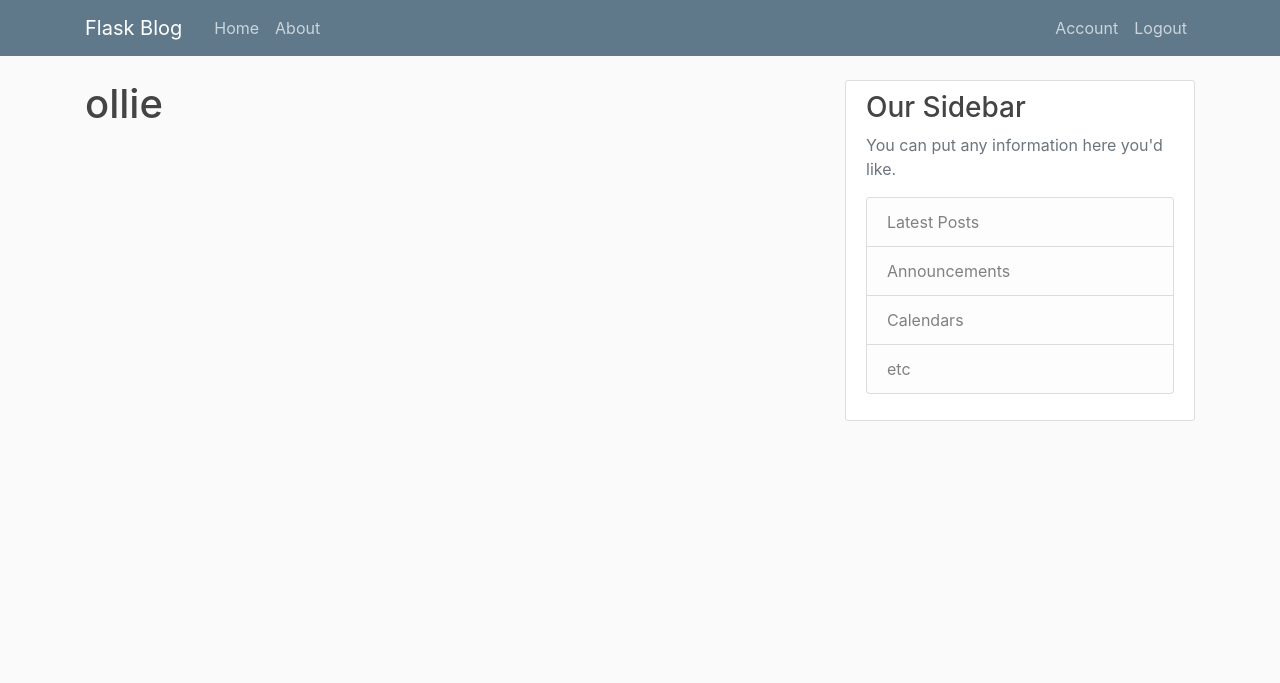
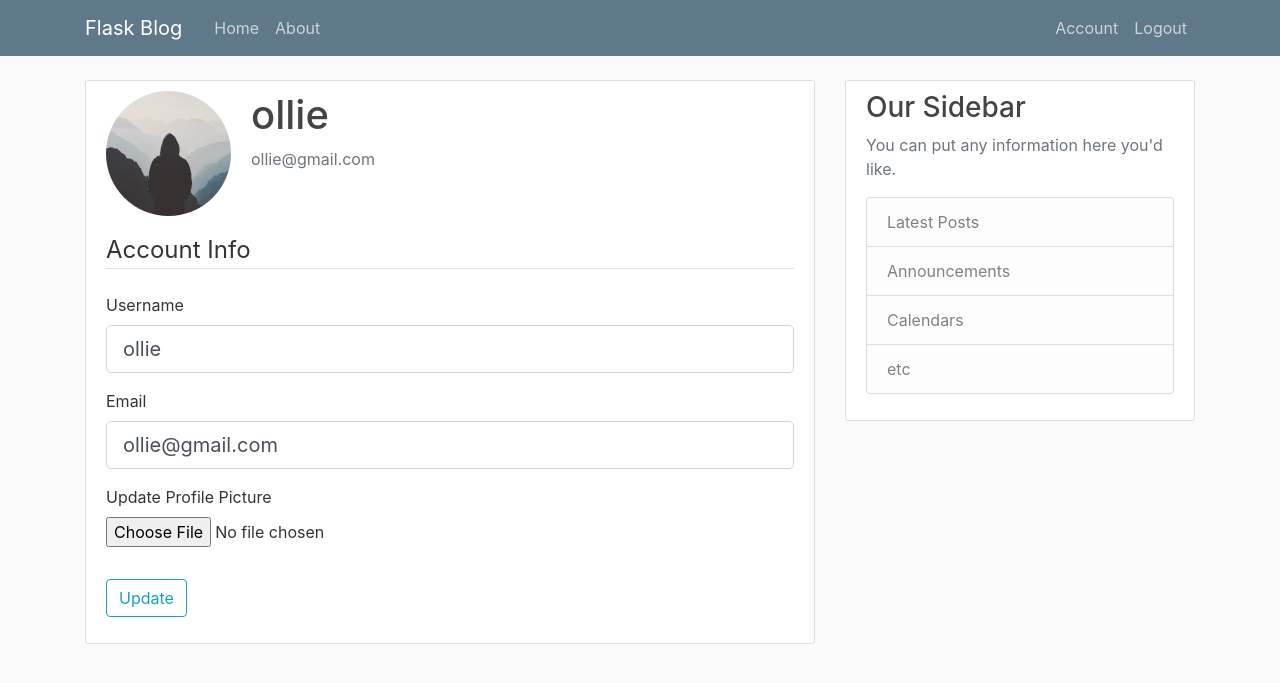
Before and after one commit to OlliePage/flask_blog, a Flask app: page /account in a window 1280 px wide. Shown: the top 683 px of the page. Run offline with Flask 2, Linux system fonts and the light colour scheme; a user stored in the database is signed in; some libraries are stand-ins or nearby versions.

Commit message:
update profile pic

```diff
--- a/blog/forms.py
+++ b/blog/forms.py
@@ -1,4 +1,6 @@
 from flask_wtf import FlaskForm
+from flask_wtf.file import FileField, FileAllowed
+from flask_login import current_user
 from wtforms import StringField, PasswordField, SubmitField, BooleanField
 from wtforms.validators import DataRequired, Length, Email, EqualTo, ValidationError
 from blog.models import User
@@ -25,9 +27,34 @@ class RegistrationForm(FlaskForm):
         if user:
             raise ValidationError('Email has been used to register previously.')
 
+
 class LoginForm(FlaskForm):
     email = StringField('Email', validators=[DataRequired(),
                                              Email()])
     password = PasswordField('Password', validators=[DataRequired()])
     remember = BooleanField('Remember Me')
     submit = SubmitField('Login')
+
+
+class UpdateAccountForm(FlaskForm):
+    username = StringField('Username',
+                           validators=[DataRequired(),
+                                       Length(min=2, max=20)])
+    email = StringField('Email',
+                        validators=[DataRequired(), Email()])
+    submit = SubmitField('Update')
+
+    picture = FileField('Update Profile Picture',
+                        validators=[FileAllowed(['jpg', 'png'])])
+
+    def validate_username(self, username):
+        if username.data != current_user.username:
+            user = User.query.filter_by(username=username.data).first()
+            if user:
+                raise ValidationError('Username is not available.')
+
+    def validate_email(self, email):
+        if email.data != current_user.email:
+            user = User.query.filter_by(email=email.data).first()
+            if user:
+                raise ValidationError('Email has been used to register previously.')
--- a/blog/routes.py
+++ b/blog/routes.py
@@ -1,9 +1,11 @@
 from flask import render_template, url_for, flash, redirect, request
-from blog.forms import RegistrationForm, LoginForm
+from blog.forms import RegistrationForm, LoginForm, UpdateAccountForm
 from blog import app, db, bcrypt
+from PIL import Image
 from blog.models import User, Post
 from flask_login import login_user, current_user, logout_user, login_required
-
+import secrets
+import os
 
 posts = [
     {
@@ -70,7 +72,39 @@ def logout():
     return redirect((url_for('home')))
 
 
-@app.route('/account')
+def save_picture(form_picture):
+    random_hex = secrets.token_hex(8)
+    _, file_extension = os.path.splitext(form_picture.filename)
+    picture_filename = random_hex + file_extension
+    picture_path = os.path.join(app.root_path, 'static/profile_pics', picture_filename)
+
+    # resize image before saving
+    output_size = (125,125)
+    image = Image.open(form_picture)
+    image.thumbnail(output_size)
+    image.save(picture_path)
+
+    return picture_filename
+
+
+@app.route('/account', methods=['GET', 'POST'])
 @login_required
 def account():
-    return render_template('account.html', title='Account')
+    form = UpdateAccountForm()
+    if form.validate_on_submit():
+        if form.picture.data:
+            picture_file = save_picture(form.picture.data)
+            current_user.image_file = picture_file
+        current_user.username = form.username.data
+        current_user.email = form.email.data
+        db.session.commit()
+        flash('Your account has been updated', 'success')
+        return redirect(url_for('account'))
+    elif request.method == 'GET':
+        form.username.data = current_user.username
+        form.email.data = current_user.email
+    image_file = url_for('static', filename='profile_pics/' + current_user.image_file)
+    return render_template('account.html',
+                           title='Account',
+                           image_file=image_file,
+                           form=form)
--- a/blog/templates/account.html
+++ b/blog/templates/account.html
@@ -1,4 +1,58 @@
 {% extends "layout.html" %}
 {% block content %}
-    <h1>{{ current_user.username }}</h1>
+    <div class="content-section">
+        <div class="media">
+            <img class="rounded-circle account-img" src="{{ image_file }}">
+            <div class="media-body">
+          <h2 class="account-heading">{{ current_user.username }}</h2>
+          <p class="text-secondary">{{ current_user.email }}</p>
+        </div>
+        </div>
+    <form method="POST", action="" enctype="multipart/form-data">
+        {{ form.hidden_tag() }}
+        <fieldset class="form-group">
+            <legend class="border-bottom mb-4">
+                Account Info
+            </legend>
+            <div class="form-group">
+                {{ form.username.label(class="form-control-label") }}
+                {%  if form.username.errors %}
+                    {{ form.username(class="form-control form-control-lg is-invalid") }}
+                    <div class="invalid-feedback">
+                        {% for error in form.username.errors %}
+                            <span>{{ error }}</span>
+                        {% endfor %}
+                    </div>
+                {% else %}
+                    {{ form.username(class="form-control form-control-lg") }}
+                {% endif %}
+            </div>
+            <div class="form-group">
+                {{ form.email.label(class="form-control-label") }}
+                {%  if form.email.errors %}
+                    {{ form.email(class="form-control form-control-lg is-invalid") }}
+                    <div class="invalid-feedback">
+                        {% for error in form.email.errors %}
+                            <span>{{ error }}</span>
+                        {% endfor %}
+                    </div>
+                {% else %}
+                    {{ form.email(class="form-control form-control-lg") }}
+                {% endif %}
+            </div>
+            <div class="form-group">
+                {{ form.picture.label() }}
+                {{ form.picture(class="form-control-file") }}
+                {% if form.picture.errors %}
+                    {% for error in form.picture.errors %}
+                        <span class="text-danger">{{ error }}</span></br>
+                    {% endfor %}
+                {% endif %}
+            </div>
+        </fieldset>
+        <div class="form-group">
+            {{ form.submit(class="btn btn-outline-info") }}
+        </div>
+    </form>
+    </div>
 {% endblock content %}
```
Also changed, not shown: blog/site.db, blog/static/profile_pics/b27fe829eed7e7ea.png (added), blog/static/profile_pics/default.jpg (added), blog/static/profile_pics/f85ce59226953bbc.png (added).
